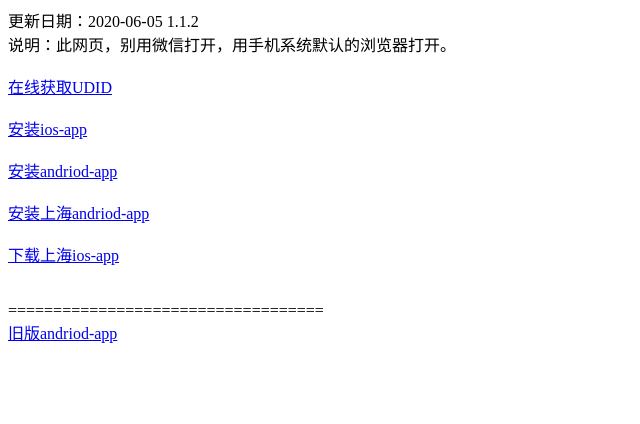
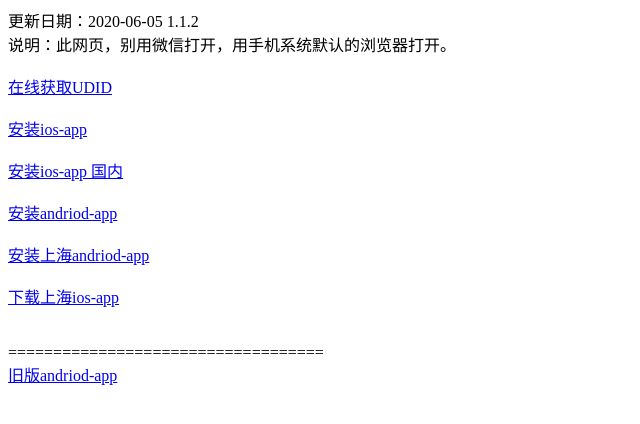
Before and after one commit to pm171/ota, a plain HTML site: page index.html in a window 1280 px wide. Shown: the whole page, without its empty margins (0-640 px from the left). Drawn offline with Linux system fonts and the light colour scheme.

Commit message:
Update index.html

```diff
--- a/index.html
+++ b/index.html
@@ -20,6 +20,9 @@
     <a href="itms-services://?action=download-manifest&url=https://github.com/pm171/ota/raw/master/manifest.plist"> 安装ios-app </a>
 	<br>
 	<br>
+	<a href="itms-services://?action=download-manifest&url=https://gitee.com/badforlabor2/ota/raw/master/manifest.plist"> 安装ios-app 国内 </a>
+	<br>
+	<br>
 	<a href="https://github.com/pm171/ota/raw/master/app-release.apk"> 安装andriod-app </a>
 	<br>
 	<br>
```
